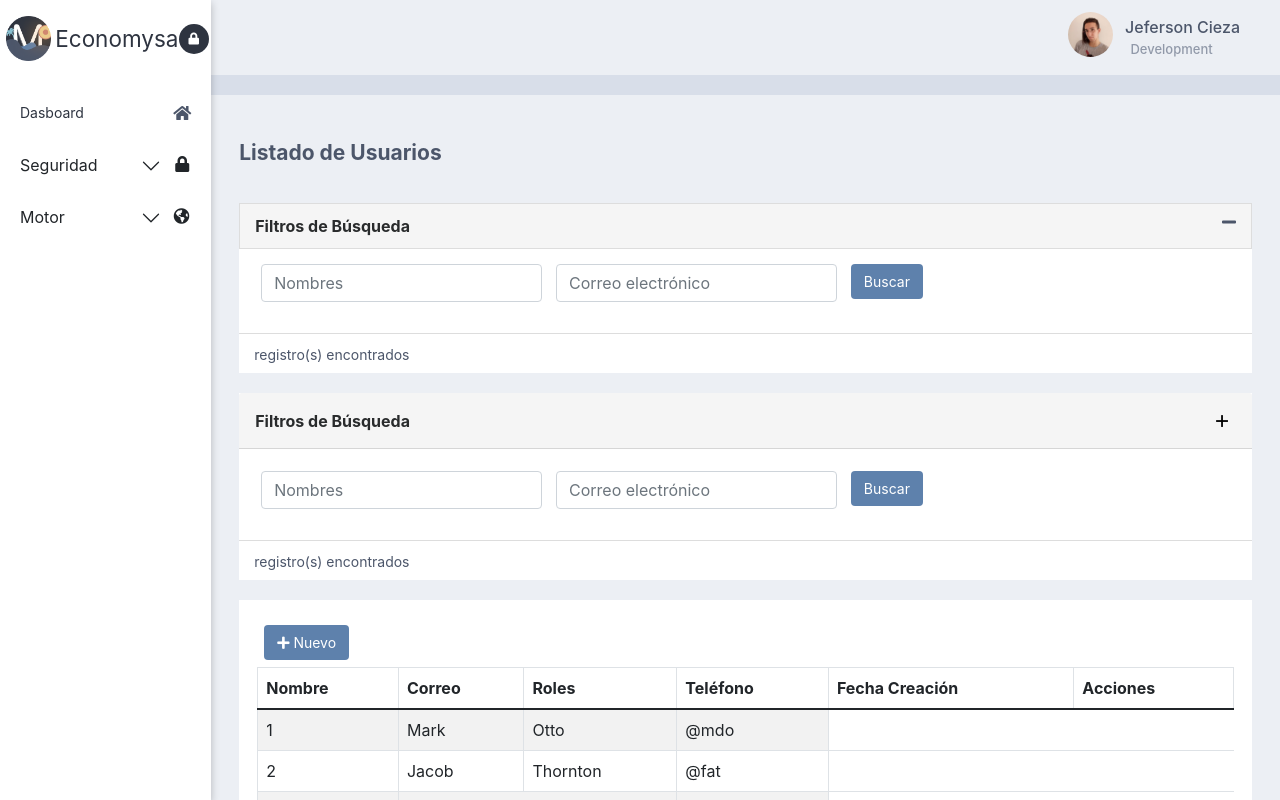
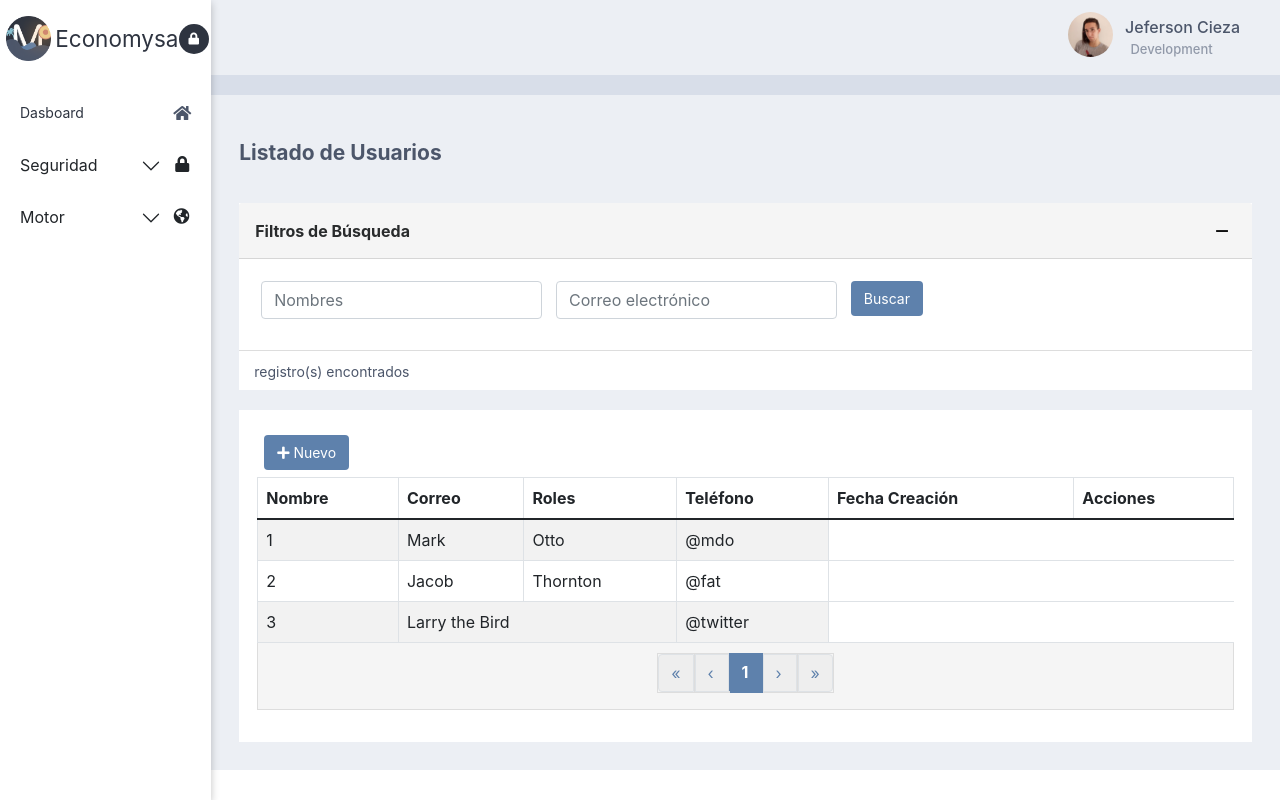
Before and after one commit to Linkhub-git/economysa-motor-front, a React (Create React App) app: page /Seguridad in a window 1280 px wide. Shown: the top 800 px of the page. Built offline with nearby package versions, Linux system fonts and the light colour scheme.

Commit message:
Changed a image which other

```diff
--- a/src/components/Seguridad/Seguridad.css
+++ b/src/components/Seguridad/Seguridad.css
@@ -46,10 +46,10 @@
     padding-right: 0;
 }
 .filtradoBusquedaContainer .accordion-button::after{
-    background-image: url("../../images/iconoMenos.png");
+    background-image: url("../../images/iconoMas.png");
 }
 .filtradoBusquedaContainer .accordion-button:not(.collapsed)::after{
-    background-image: url("../../images/iconoMas.png");
+    background-image: url("../../images/iconoMenos.png");
     transform: none;
 }
 .filtradoBusquedaContainer{
--- a/src/components/Seguridad/Seguridad.js
+++ b/src/components/Seguridad/Seguridad.js
@@ -16,26 +16,7 @@ function Seguridad() {
         <div className='infoPrincipalSeguridadYMotor'>
             <section className='infoListadoUsuarioContainer'>
                 <h2>Listado de Usuarios</h2>
-                  <div className='filtradoBusquedaContainer'>
-                      <div className='subtitleContainer'>
-                      <p>Filtros de Búsqueda</p>
-                      <i className="fas fa-minus"></i>
-                      </div>
-                        <div className='formularioContainerAll'>
-                            <Form className='formularioContainer'>
-                              <Form.Group className="mb-3 inputUsuario" controlId="formBasicEmail">
-                                <Form.Control type="text" placeholder="Nombres" />
-                              </Form.Group>
-
-                              <Form.Group className="mb-3 inputUsuario" controlId="formBasicPassword">
-                                <Form.Control type="email" placeholder="Correo electrónico" />
-                              </Form.Group>
-                              <button className='btn-search'>Buscar</button>
-                            </Form>
-                        </div>
-                      <p className='textRegistrosEncontrados'>registro(s) encontrados</p>
-                  </div>
-                  <div className='filtradoBusquedaContainer'>
+                <div className='filtradoBusquedaContainer'>
                     <Accordion defaultActiveKey="0">
                         <Accordion.Item eventKey="0">
                             <Accordion.Header>Filtros de Búsqueda</Accordion.Header>
@@ -56,8 +37,8 @@ function Seguridad() {
                                 </Accordion.Body>
                         </Accordion.Item>
                     </Accordion>
+                  </div>
 
-                  </div>
 
 
             </section>
```
